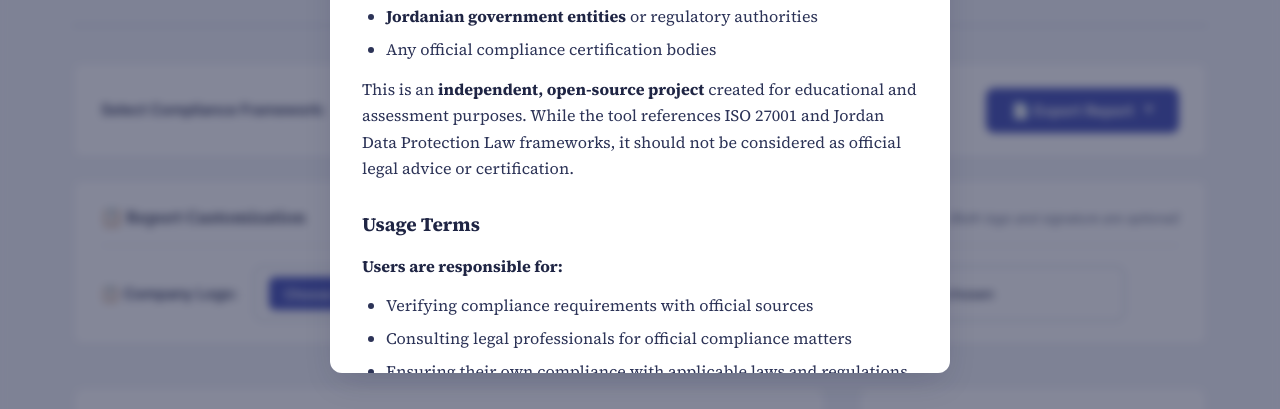
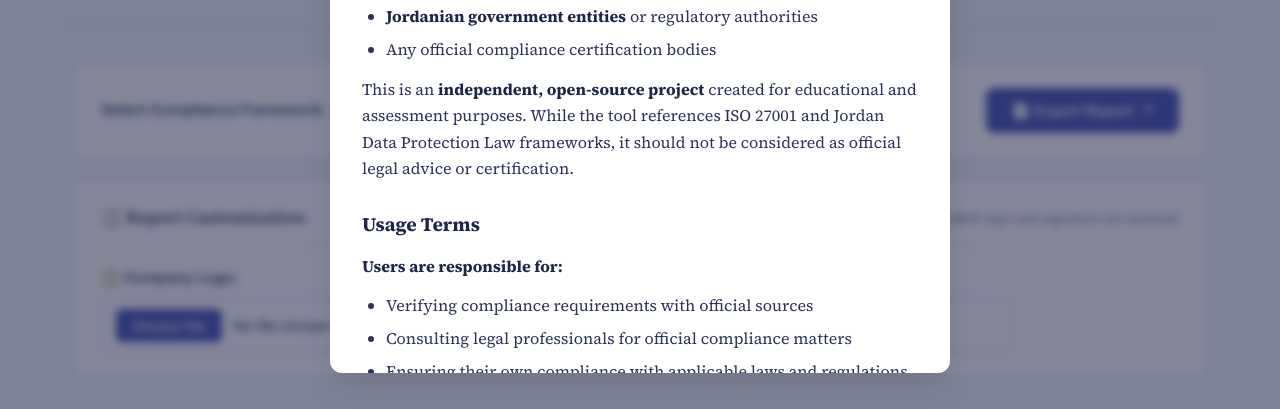
Before and after one commit to qusaismael/GRC-check, a website: page index.html in a window 1280 px wide. Shown: the part 355-764 px from the top of the page. Drawn offline with Linux system fonts and the light colour scheme.

Commit message:
style: align stacked file inputs symmetrically

```diff
--- a/style.css
+++ b/style.css
@@ -250,6 +250,13 @@ h1, h2, h3, h4 {
     display: grid;
     grid-template-columns: 1fr 1fr;
     gap: 1.5rem;
+}
+
+/* stacked label/control keeps the two inputs aligned identically */
+.file-controls-grid .control-group {
+    flex-direction: column;
+    align-items: flex-start;
+    gap: 0.5rem;
 }
 
 .file-controls-header {
```
